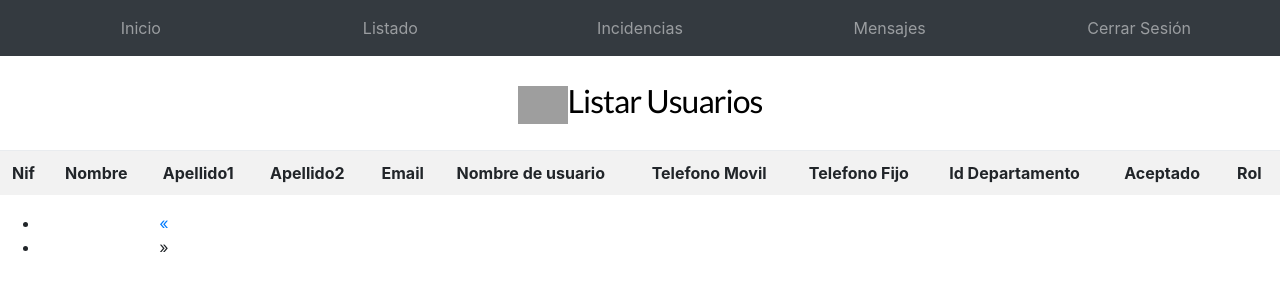
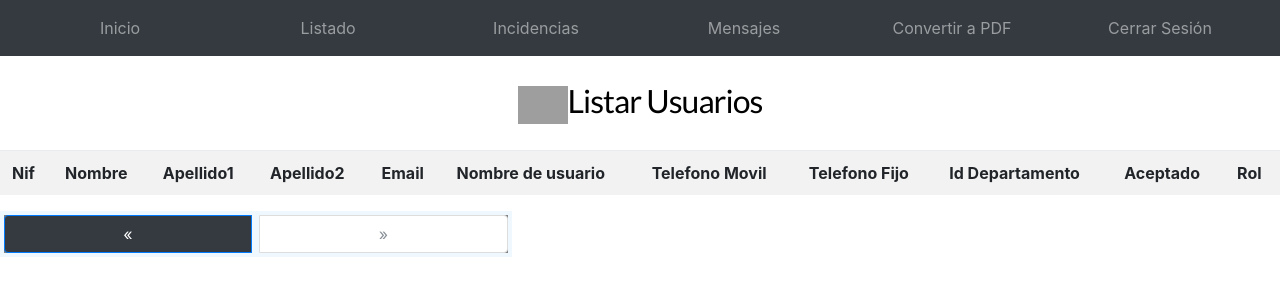
Before and after one commit to kablanx/PracticaPHP, a PHP site: template app/vistas/listado.php in a window 1280 px wide. Shown: the top 300 px of the page. Run offline with PHP 8.4, Linux system fonts and the light colour scheme; the template is opened without the code that fills it, so the values that code supplies are empty; the visitor is signed in with stand-in values (Sample User, id 1); grey boxes are pictures that could not be loaded.

Commit message:
Editado
Css, paginacion

```diff
--- a/Assets/css/misEstilos.css
+++ b/Assets/css/misEstilos.css
@@ -17,11 +17,21 @@ textarea#mensaje {
     padding: 10px 0;
     background-color: white;
 }
-
+.encabezado{
+    background-color: #343a40!important;
+    color:white;
+}
 .text-right {
     text-align: right;
 }
-
+.paginacion{
+    border: 4px aliceblue solid;
+    background-color: grey;
+}
+label {
+    margin-top: -8px;
+    display: block;
+}
 .text-center {
     text-align: center;
 }
@@ -53,3 +63,13 @@ img.alineadoTextoImagen {
     width: 90%;
     max-width: 800px;
 }
+
+/* Para que el captcha esté centrado. */
+.form-group.g-recaptcha {
+    text-align: -webkit-center;
+}
+
+/* Para que tenga el mismo color de fondo que la barra de navegación. */
+.page-item.active .page-link {
+    background-color: #343a40!important;
+}
--- a/app/vistas/includes/navbar.php
+++ b/app/vistas/includes/navbar.php
@@ -20,6 +20,9 @@
                     <a class="nav-link" href="#">Mensajes</a>
                 </li>
                 <li class="nav-item">
+                    <a class="nav-link" href="#">Convertir a PDF</a>
+                </li>
+                <li class="nav-item">
                     <a class="nav-link" href="index.php?accion=cerrarSesion">Cerrar Sesión</a>
                 </li>
             </ul>
--- a/app/vistas/listado.php
+++ b/app/vistas/listado.php
@@ -63,34 +63,31 @@
       </table>
     </div>
     <div>
-      <ul>
-        <?php if ($pagina==1): ?>
-          <li class="disabled">&laquo;</li>
-        <?php else: ?>
-          <li><a href="index.php?accion=listado&pagina=<?php echo $pagina -1 ?>">&laquo;</a></li>
+
+      <ul class="pagination">
+        <?php if ($pagina == 1) : ?>
+          <li class="page-item disabled paginacion"><a class="page-link">&laquo;</a></li>
+        <?php else : ?>
+          <li class="page-item active paginacion"><a class="page-link" href="index.php?accion=listado&pagina=<?php echo $pagina - 1 ?>">&laquo;</a></li>
         <?php endif; ?>
 
         <?php
-        $numeroPaginas=$parametros["datosPaginacion"];
-        for($i=1;$i<=$numeroPaginas;$i++){
-          if($pagina==$i){
-            echo "<li class='active'><a href='index.php?accion=listado&pagina=$i'>$i</a></li>";
-          }else{
-            echo "<li><a href='index.php?accion=listado&pagina=$i'>$i</a></li>";
+        $numeroPaginas = $parametros["datosPaginacion"];
+        for ($i = 1; $i <= $numeroPaginas; $i++) {
+          if ($pagina == $i) {
+            echo "<li class='active page-item paginacion'><a class='page-link' href='index.php?accion=listado&pagina=$i'>$i</a></li>";
+          } else {
+            echo "<li class='active page-item paginacion'><a class='page-link' href='index.php?accion=listado&pagina=$i'>$i</a></li>";
           }
         }
         ?>
-        <?php if($pagina==$numeroPaginas): ?>
-          <li class="disabled">&raquo;</li>
-        <?php else: ?>
-          <li><a href="index.php?accion=listado&pagina=<?php echo $pagina +1 ?>">&raquo;</a></li>
+
+        <?php if ($pagina == $numeroPaginas) : ?>
+          <li class="page-item disabled paginacion"><a class="page-link">&raquo;</a></li>
+        <?php else : ?>
+          <li class="page-item active paginacion"><a class="page-link" href="index.php?accion=listado&pagina=<?php echo $pagina + 1 ?>">&raquo;</a></li>
         <?php endif; ?>
-        <!-- <li><a href="#">&laquo;</a></li>
-        <li><a href="#">1</a></li>
-        <li><a href="#">2</a></li>
-        <li><a href="#">3</a></li>
-        <li><a href="#">4</a></li>
-        <li><a href="#">&raquo;</a></li> -->
+
       </ul>
     </div>
   </div>
```
Also changed, not shown: app/vistas/login.php (+19 -10 lines), app/vistas/registro.php (+7 -14 lines).
